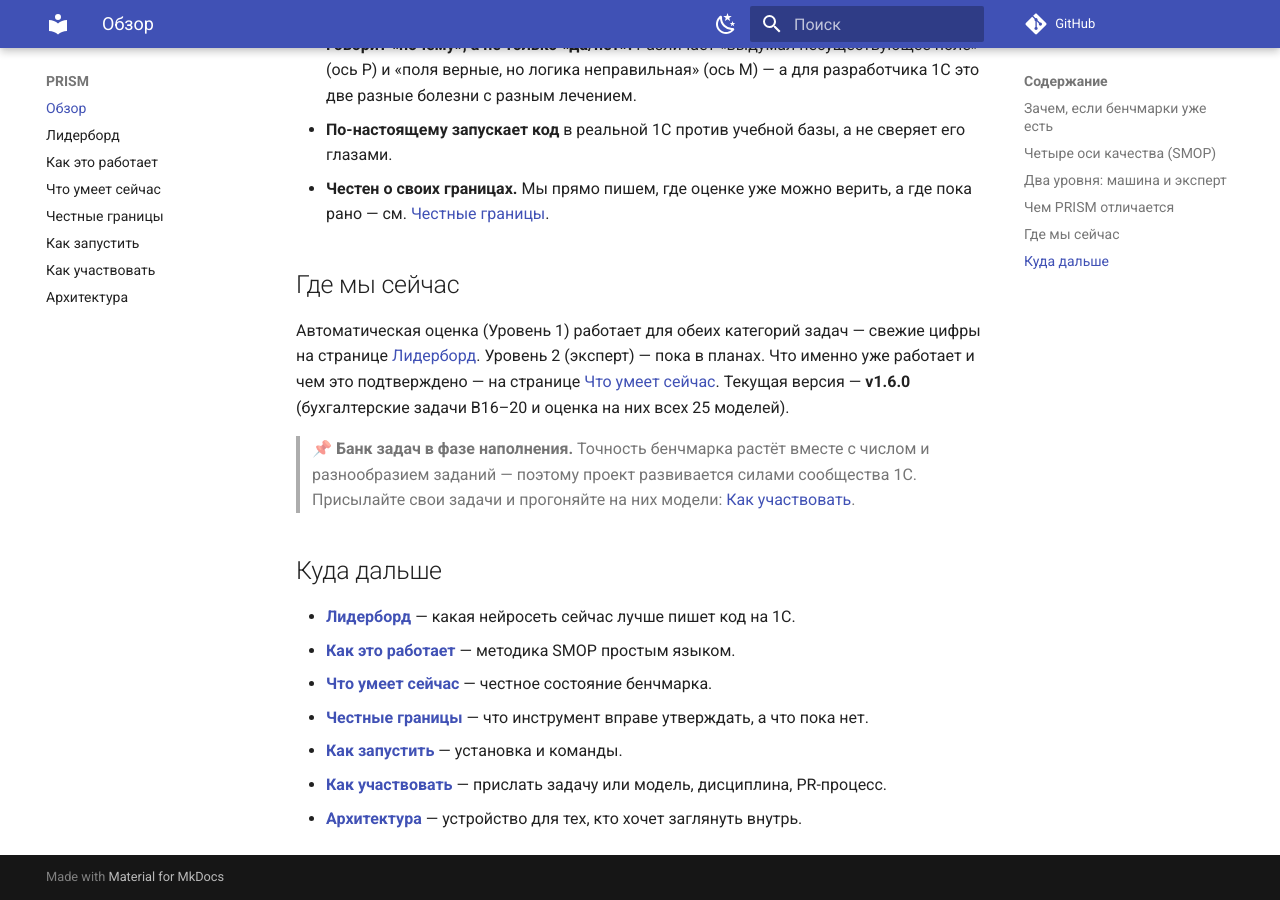
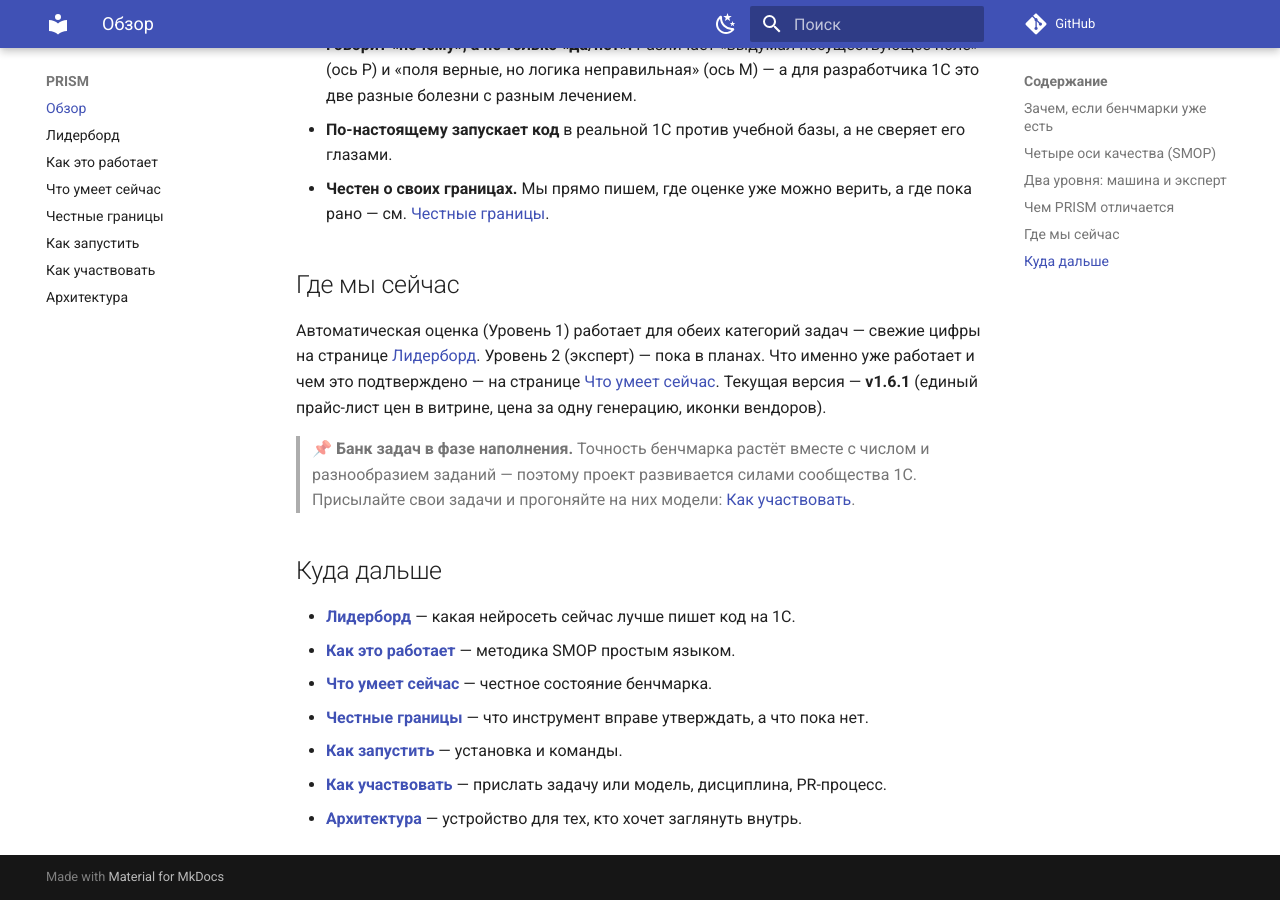
Before and after one commit to genlab-1c/prism, an MkDocs documentation site: the page built from docs/index.md, in a window 1280 px wide and 900 px high, scrolled down 2043 px. Built offline with MkDocs 1.6.1 and Material for MkDocs 9.7.7, drawn with Linux system fonts in a browser that asks for light colours; comment, search, counter and statistics services are not loaded.

Commit message:
chore(release): 1.6.1
- цены витрины сведены к прайс-листу провайдера (не розница AITUNNEL);
  Sber/Yandex — из реальных тарифов, оценочных цен не осталось
- витрина показывает цену одной генерации вместо «прогона»; гейт цен в
  prism check; бренд-иконки вендоров (OpenAI/xAI/Zhipu/MiniMax/Sber)
- метрика/конституция и набор задач не менялись — патч
- бамп во всех 6 местах: pyproject, uv.lock, README-бейдж, docs/index,
  CITATION, CHANGELOG

```diff
--- a/docs/index.md
+++ b/docs/index.md
@@ -79,7 +79,7 @@
 Автоматическая оценка (Уровень 1) работает для обеих категорий задач — свежие цифры на
 странице [Лидерборд](leaderboard.md). Уровень 2 (эксперт) — пока в планах. Что именно уже
 работает и чем это подтверждено — на странице [Что умеет сейчас](status.md). Текущая версия —
-**v1.6.0** (бухгалтерские задачи B16–20 и оценка на них всех 25 моделей).
+**v1.6.1** (единый прайс-лист цен в витрине, цена за одну генерацию, иконки вендоров).
 
 > 📌 **Банк задач в фазе наполнения.** Точность бенчмарка растёт вместе с числом и
 > разнообразием заданий — поэтому проект развивается силами сообщества 1С. Присылайте свои
--- a/pyproject.toml
+++ b/pyproject.toml
@@ -4,7 +4,7 @@
 
 [project]
 name = "prism-bench"
-version = "1.6.0"                       # бух-задачи B16-20 + оценка всех 25 моделей + prism score --task
+version = "1.6.1"                       # единый прайс-лист цен, цена/генерация в витрине, гейт цен, иконки вендоров
 description = "PRISM — исполняемый бенчмарк кодогенерации 1С (методика SMOP: Syntax · Meaning · Optimization · Platform)"
 readme = "README.md"
 license = { text = "MIT" }
```
Also changed, not shown: CHANGELOG.md (+22 -0 lines), README.md (+1 -1 lines), 2 other files.
